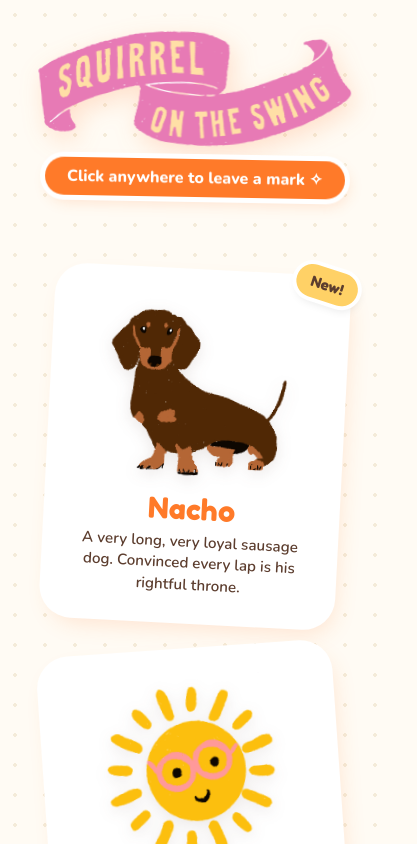
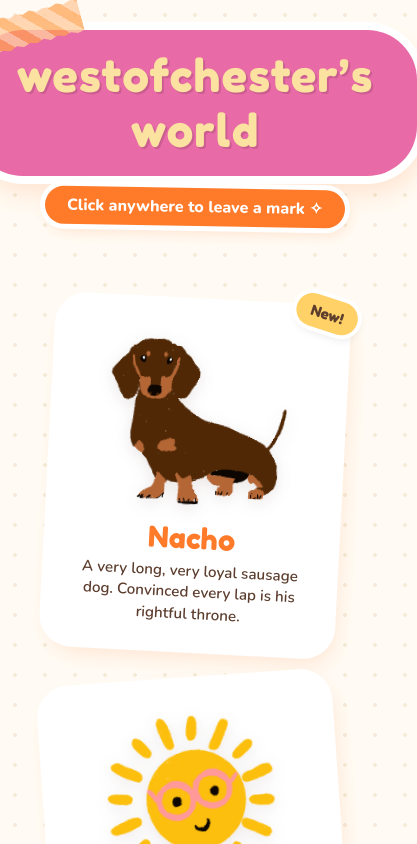
Before and after one commit to soymelissag/characters, a React (Vite) app: page / in a window 390 px wide. Shown: the top 844 px of the page, 417 px wide, since content can reach past the window. Built offline with nearby package versions, Linux system fonts and the light colour scheme.

Commit message:
Change title to westofchester's world
Replace the image banner with a pink ribbon-style text title styled after
the squirrel banner's palette, so the wording can be edited directly.
Add --pink / --pink-cream tokens and disable the title sway on mobile.

```diff
--- a/src/components/StickerBook.css
+++ b/src/components/StickerBook.css
@@ -23,15 +23,26 @@
   z-index: 10;
 }
 
-/* The hand-drawn "Squirrel on the Swing" banner sits as the title, gently
-   tilted like it was stuck on by hand. */
-.title-banner {
-  width: min(520px, 80vw);
-  max-width: 100%;
-  height: auto;
+/* The title sticker: a pink ribbon-style pill echoing the squirrel banner,
+   gently tilted and held down by a strip of washi tape. */
+.title-sticker {
+  background: var(--pink);
+  color: var(--pink-cream);
+  padding: 18px 44px;
+  border-radius: 50px;
+  text-align: center;
   transform: rotate(-2deg);
-  filter: drop-shadow(4px 8px 12px var(--shadow-color));
+  --rot: -2deg;
+  box-shadow:
+    0 0 0 8px var(--white),
+    5px 15px 30px var(--shadow-color);
   animation: title-sway 6s ease-in-out infinite;
+}
+
+.title-sticker h1 {
+  font-size: 2.8rem;
+  letter-spacing: 1px;
+  text-shadow: 2px 2px 0 rgba(0, 0, 0, 0.12);
 }
 
 @keyframes title-sway {
@@ -252,6 +263,7 @@
   .title-sticker {
     transform: rotate(0);
     --rot: 0;
+    animation: none;
   }
   .deco {
     display: none;
--- a/src/components/TitleSticker.jsx
+++ b/src/components/TitleSticker.jsx
@@ -1,11 +1,14 @@
 /**
- * The header: the hand-drawn "Squirrel on the Swing" banner, with a small
- * tagline pill inviting the visitor to stamp the page.
+ * The header: the "westofchester's world" title pill, held down by a strip of
+ * washi tape, with a small tagline inviting the visitor to stamp the page.
  */
 export default function TitleSticker() {
   return (
     <div className="header-section">
-      <img className="title-banner" src="/title-squirrel.png" alt="Squirrel on the Swing" />
+      <div className="title-sticker sticker">
+        <div className="tape tape-1" />
+        <h1>westofchester&rsquo;s world</h1>
+      </div>
       <p className="title-tagline">Click anywhere to leave a mark ✧</p>
     </div>
   );
--- a/src/index.css
+++ b/src/index.css
@@ -8,6 +8,9 @@
   --text-dark: #5c3d2e;
   --white: #ffffff;
   --shadow-color: rgba(255, 122, 41, 0.2);
+  /* Pink accents borrowed from the "Squirrel on the Swing" ribbon. */
+  --pink: #e86aa6;
+  --pink-cream: #fce2a0;
 }
 
 * {
```
